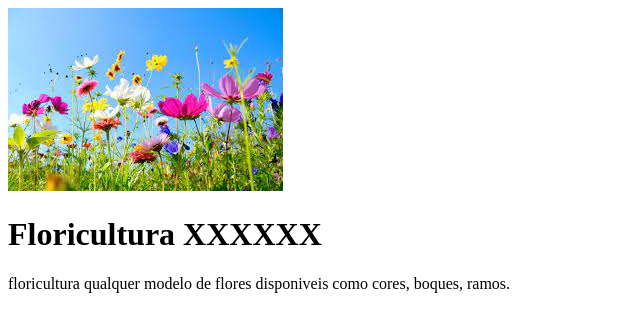
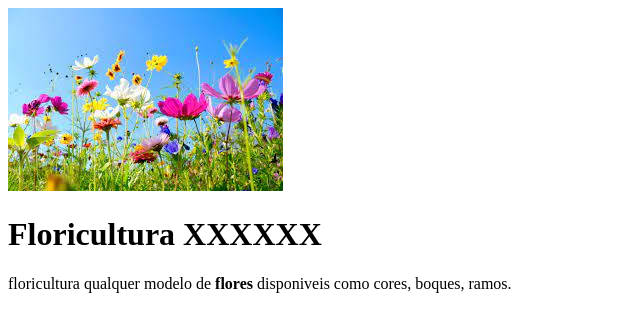
Before and after one commit to bjbhu/floricultura, a plain HTML site: page index.html in a window 1280 px wide. Shown: the full height of the page, 0-640 px from the left. Drawn offline with Linux system fonts and the light colour scheme.

Commit message:
add negrito

```diff
--- a/index.html
+++ b/index.html
@@ -9,7 +9,7 @@
     <header>
         <img src="alex.jpg" alt="flores com varias diversidades de cores e modelos">
         <h1> Floricultura XXXXXX</h1>
-        <p>floricultura qualquer modelo de flores disponiveis como cores, boques, ramos.</p>
+        <p>floricultura qualquer modelo de <strong>flores</strong> disponiveis como cores, boques, ramos.</p>
     </header>
 </body>
 </html>
```
